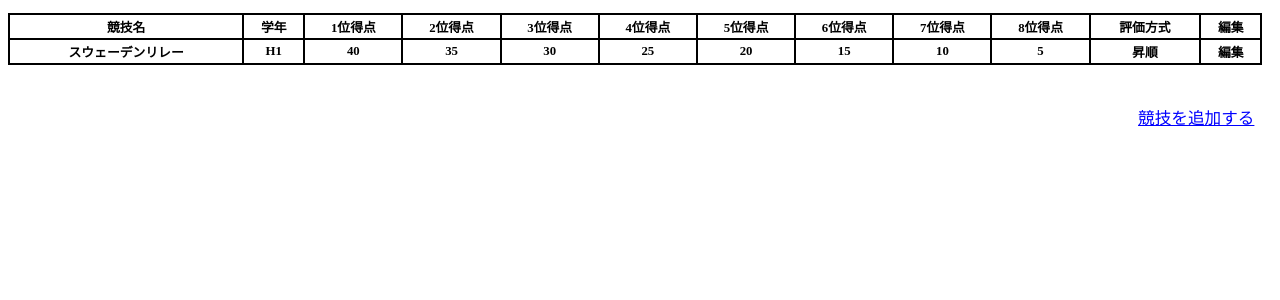
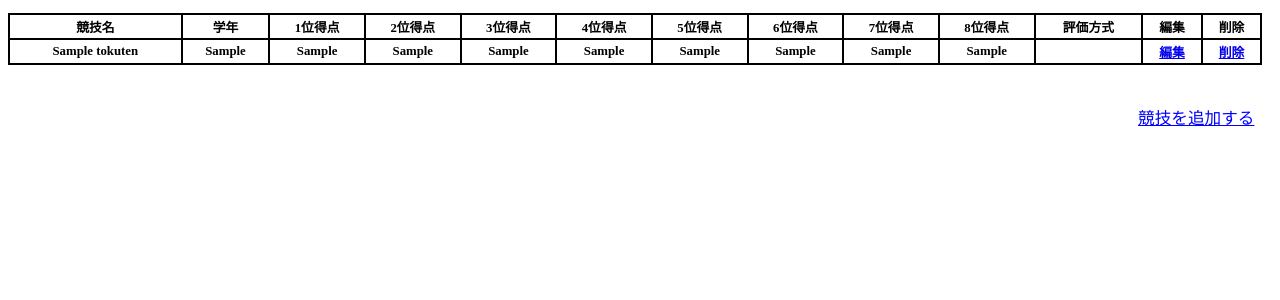
Before and after one commit to Tomoro0726/SportsFestival2022, a Node server app: page /register in a window 1280 px wide. Shown: the top 300 px of the page. Run offline with Node 20, Linux system fonts and the light colour scheme; tables that the repository leaves empty or names only in its code hold one stand-in row (values such as "Sample post"); lists and menus that the app fills with data are empty; some web fonts are replaced.

Commit message:
select変更完了

```diff
--- a/app.js
+++ b/app.js
@@ -17,19 +17,43 @@ const connection = mysql.createConnection({
 });
 
 app.get("/", (req, res) => {
-  res.render("index.ejs")
+  res.render("index.ejs");
 });
 app.get("/register", (req, res) => {
-  res.render("register.ejs")
+  connection.query(
+    'SELECT*FROM tokuten',
+    (errow, result) => {
+      console.log(result);
+      res.render("register.ejs", {
+        items: result
+      });
+    }
+  );
+
 });
 app.get("/registercreate", (req, res) => {
-  res.render("registercreate.ejs")
+  res.render("registercreate.ejs");
+});
+app.get("/registeredit/:id", (req, res) => {
+  connection.query(
+    'SELECT*FROM tokuten WHERE id=?',
+    [req.params.id],
+    (errow, results) => {
+
+      console.log(results);
+      console.log(req.params.id);
+      console.log(errow);
+      res.render('registeredit.ejs', {
+        items: results[0]
+      });
+    }
+  );
 });
 app.post("/registercreate", (req, res) => {
   if (req.body.hyouka == "昇順") {
-    var hyouka = true;
+    var hyouka = 1;
   } else if (req.body.hyouka == "降順") {
-    var hyouka = false;
+    var hyouka = 0;
   };
   console.log(hyouka);
   connection.query(
--- a/public/css/register.css
+++ b/public/css/register.css
@@ -21,7 +21,7 @@ body table tr th {
   width: auto;
 }
 
-body a {
+body .add {
   position: absolute;
   right: 2vw;
   color: #0000FF;
--- a/public/css/register.scss
+++ b/public/css/register.scss
@@ -24,7 +24,7 @@ body {
     margin-bottom: 5vh;
   }
 
-  a {
+  .add {
     position: absolute;
     right: 2vw;
     color: #0000FF;
--- a/public/css/registercreate.css
+++ b/public/css/registercreate.css
@@ -55,7 +55,7 @@ body .submit {
   text-decoration: underline;
 }
 
-body a {
+body .add {
   position: absolute;
   right: 2vw;
   color: #0000FF;
--- a/public/css/registercreate.scss
+++ b/public/css/registercreate.scss
@@ -38,6 +38,7 @@ body {
         }
 
 
+
       }
     }
 
@@ -59,7 +60,7 @@ body {
     text-decoration: underline;
   }
 
-  a {
+  .add {
     position: absolute;
     right: 2vw;
     color: #0000FF;
--- a/views/register.ejs
+++ b/views/register.ejs
@@ -22,24 +22,36 @@
       <th>8位得点</th>
       <th>評価方式</th>
       <th>編集</th>
+      <th>削除</th>
 
     </tr>
+
+    <% items.forEach((item)=> {%>
     <tr>
-      <th>スウェーデンリレー</th>
-      <th>H1</th>
-      <th>40</th>
-      <th>35</th>
-      <th>30</th>
-      <th>25</th>
-      <th>20</th>
-      <th>15</th>
-      <th>10</th>
-      <th>5</th>
-      <th>昇順</th>
-      <th>編集</th>
+      <th><%= item.name %></th>
+      <th><%= item.grade %></th>
+      <th><%= item.one %></th>
+      <th><%= item.two %></th>
+      <th><%= item.three %></th>
+      <th><%= item.four %></th>
+      <th><%= item.five %></th>
+      <th><%= item.six %></th>
+      <th><%= item.seven %></th>
+      <th><%= item.eight %></th>
+      <th>
+        <% if(item.hyouka==1){ %>
+        <%= "昇順" %>
+        <% }else if(item.hyouka==0){ %>
+        <%= "降順" %>
+        <%};%>
+      </th>
+      <th><a href="/registeredit/<%= item.id %>">編集</a></th>
+      <th><a href="/registerdelete/<%= item.id %>">削除</a></th>
+
     </tr>
+    <%  });%>
 
   </table>
-  <a href="/registercreate">競技を追加する</a>
+  <a href="/registercreate" class="add">競技を追加する</a>
 </body>
 </html>
--- a/views/registercreate.ejs
+++ b/views/registercreate.ejs
@@ -28,6 +28,7 @@
       <tr>
         <th><input type="text" class="input" name="name"></th>
         <th><select class="input select" name="grade">
+
             <option></option>
 
             <option>H1</option>
```
Also changed, not shown: views/registeredit.ejs (added, +69 -0 lines).
